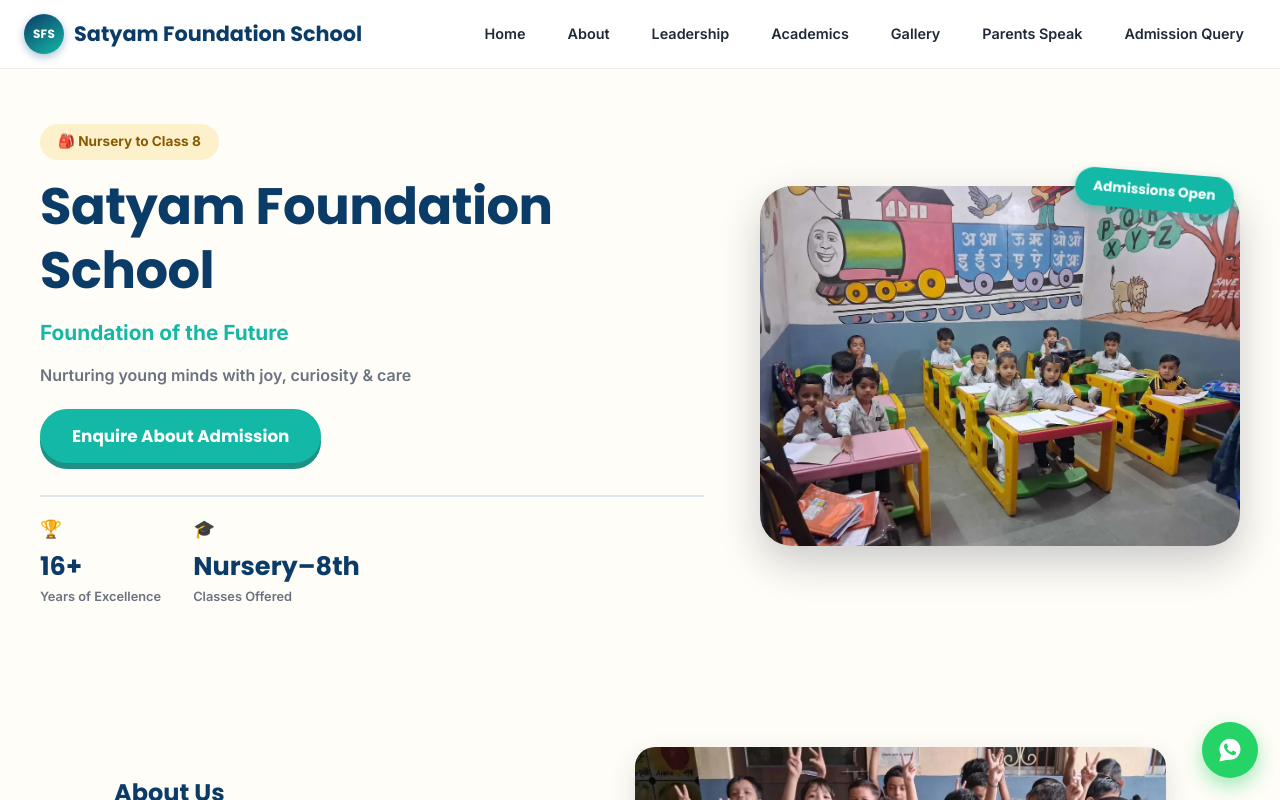
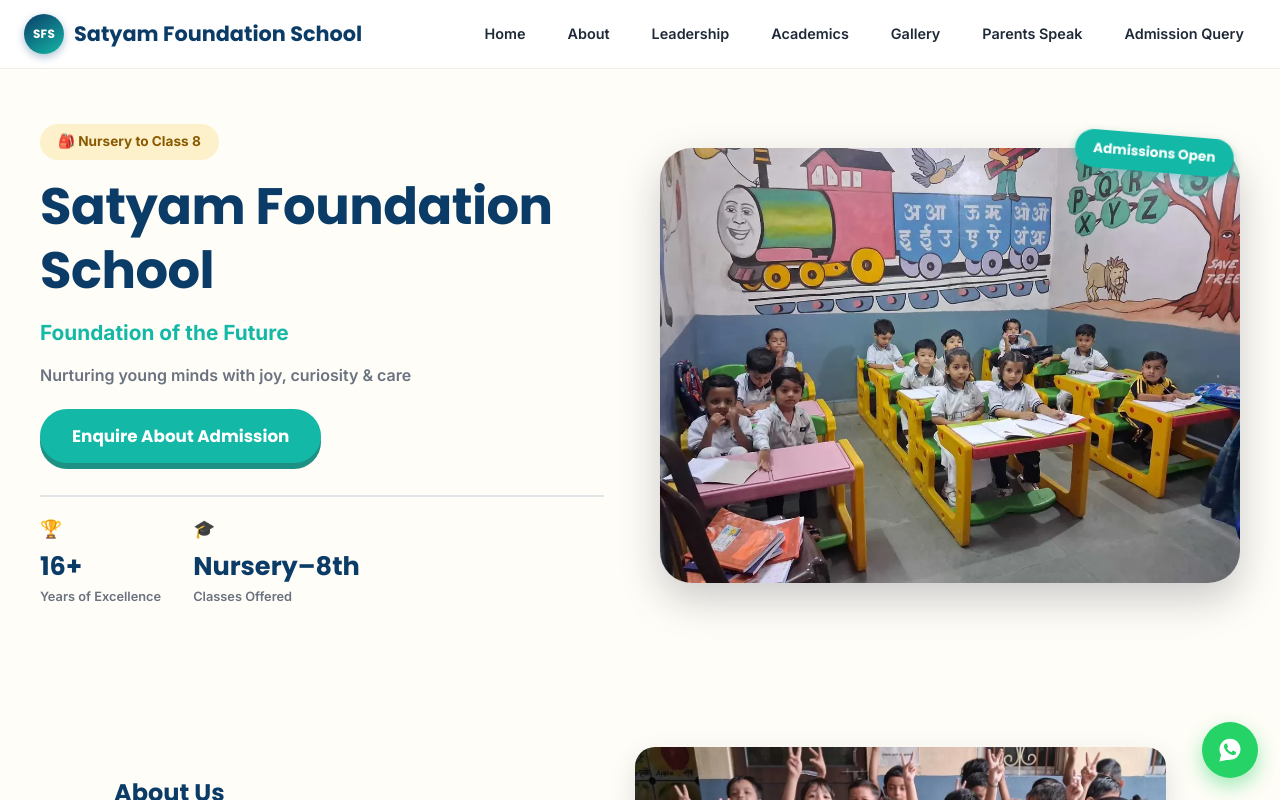
Before and after one commit to saniya-gupta-gammaedge/Satyam-foundation-school, a React (Vite) app: page / in a window 1280 px wide. Shown: the top 800 px of the page. Built offline with nearby package versions, Linux system fonts and the light colour scheme.

Commit message:
Increase hero photo size for better visual balance

```diff
--- a/src/App.css
+++ b/src/App.css
@@ -183,7 +183,7 @@
 }
 
 .hero-text {
-  flex: 1 1 380px;
+  flex: 1 1 340px;
   display: flex;
   flex-direction: column;
   gap: 14px;
@@ -260,9 +260,9 @@
 
 .hero-image-wrap {
   position: relative;
-  flex: 1 1 380px;
+  flex: 1 1 420px;
   z-index: 1;
-  max-width: 480px;
+  max-width: 580px;
 }
 
 .hero-slideshow {
```
